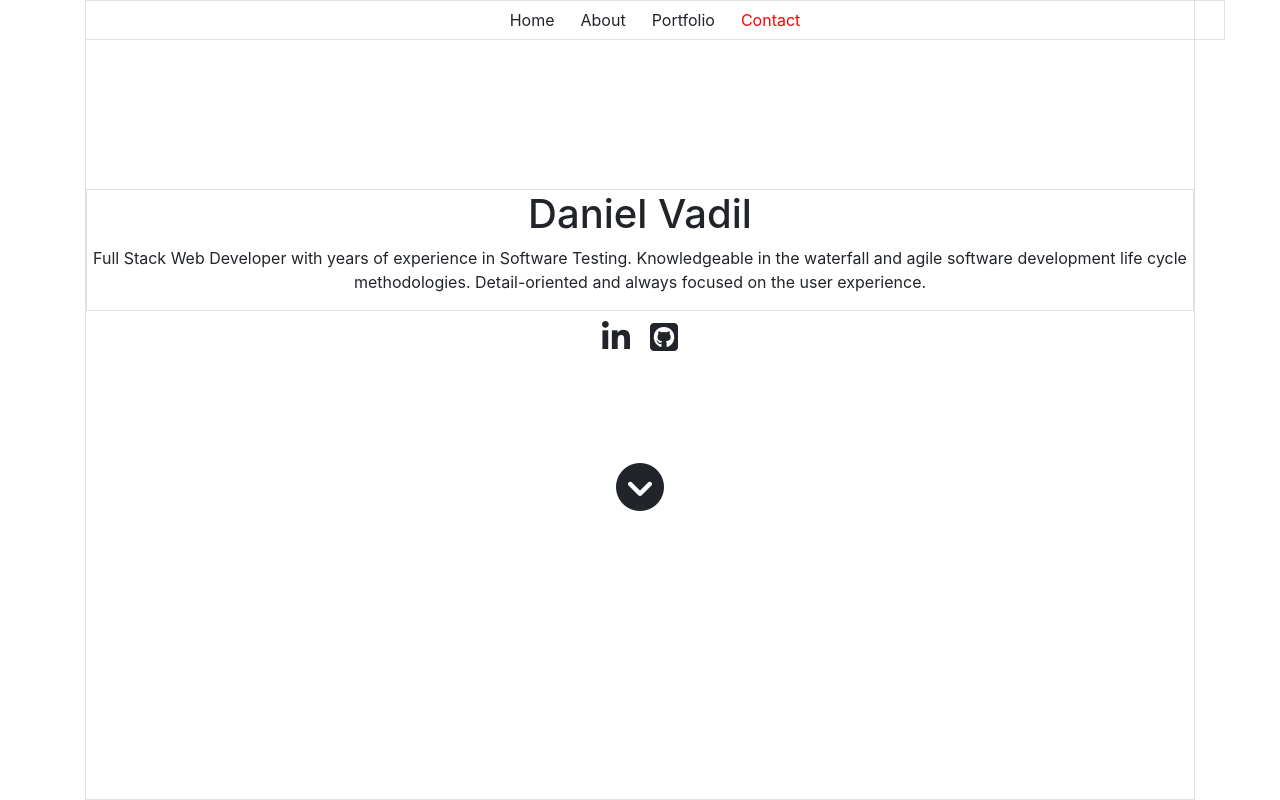
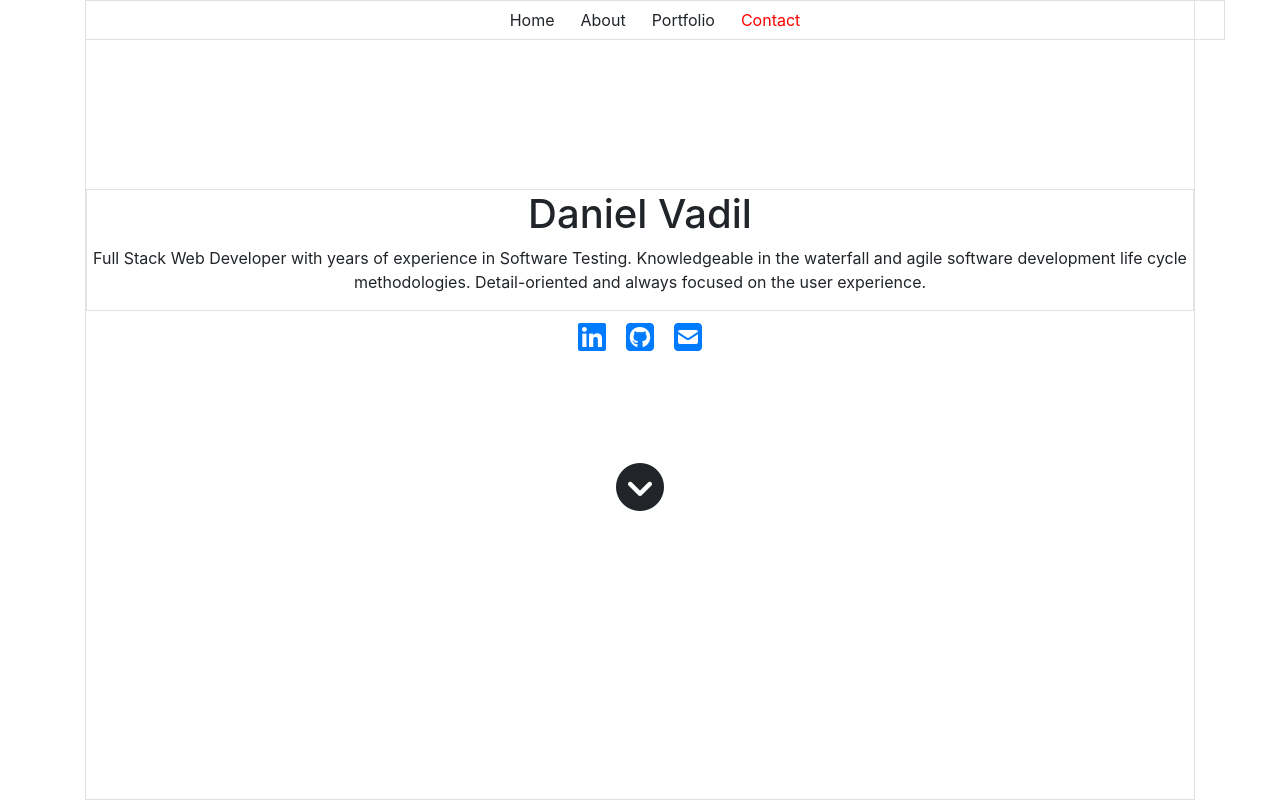
Before and after one commit to dvadz/portfolio, a React (Create React App) app: page / in a window 1280 px wide. Shown: the top 800 px of the page. Built offline with nearby package versions, Linux system fonts and the light colour scheme.

Commit message:
added links to social/mail icons

```diff
--- a/src/components/Home.js
+++ b/src/components/Home.js
@@ -9,8 +9,15 @@ const Home = props => {
         <p>{props.description}</p>
       </div>
       <div className='social'>
-        <i className='fab fa-linkedin-in'></i>
-        <i className='fab fa-github-square'></i>
+        <a href='http://linkedin.com/in/danielvadil' target='_blank'>
+          <i className='fab fa-linkedin'></i>
+        </a>
+        <a href='https://github.com/dvadz' target='_blank'>
+          <i className='fab fa-github-square'></i>
+        </a>
+        <a href='mailto:dvadz@yahoo.com'>
+          <i className='fas fa-envelope-square'></i>
+        </a>
       </div>
       <i className='fas fa-chevron-circle-down'></i>
     </div>
```
